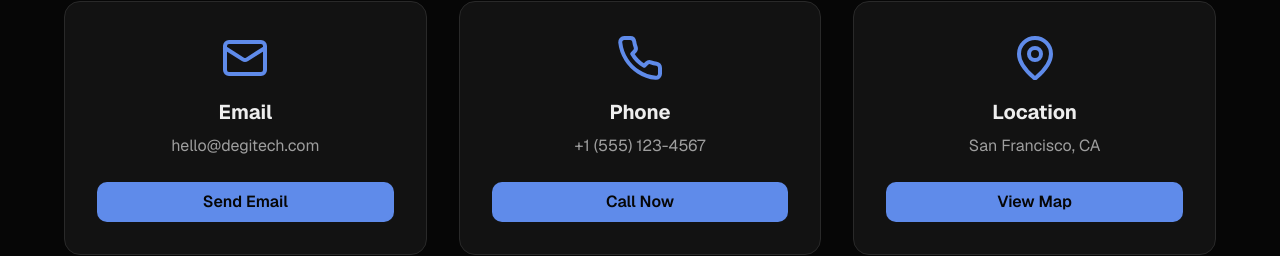
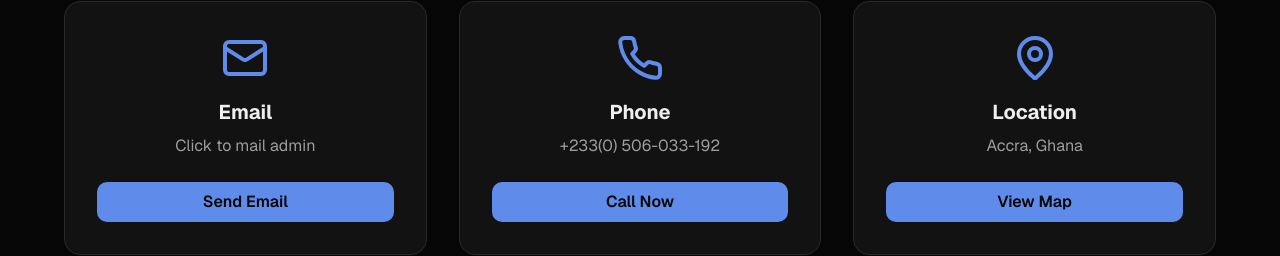
Before and after one commit to EnockDegraft/degitech, a Next.js app: page /contact in a window 1280 px wide. Shown: the part 425-681 px from the top of the page. Built offline with nearby package versions, Linux system fonts and the light colour scheme.

Commit message:
main commit v3.1

```diff
--- a/app/contact/page.tsx
+++ b/app/contact/page.tsx
@@ -72,19 +72,22 @@ export default function ContactPage() {
             {
               icon: Mail,
               title: "Email",
-              content: "hello@degitech.com",
+              content: "Click to mail admin",
+              href:"mailto:enocksarpong64@gmail.com",
               action: "Send Email",
             },
             {
               icon: Phone,
               title: "Phone",
-              content: "+1 (555) 123-4567",
+              content: "+233(0) 506-033-192",
+              href:"tel:+233506033192",
               action: "Call Now",
             },
             {
               icon: MapPin,
               title: "Location",
-              content: "San Francisco, CA",
+              content: "Accra, Ghana",
+              href:"https://maps.app.goo.gl/pVBQDXfsy2EKSQg39",
               action: "View Map",
             },
           ].map((contact) => {
@@ -94,9 +97,11 @@ export default function ContactPage() {
                 <Icon className="w-12 h-12 text-primary mx-auto mb-4" />
                 <h3 className="text-xl font-bold text-foreground mb-2">{contact.title}</h3>
                 <p className="text-muted-foreground mb-6">{contact.content}</p>
-                <button className="w-full px-4 py-2 bg-primary text-primary-foreground rounded-lg hover:opacity-90 transition-opacity font-semibold">
-                  {contact.action}
-                </button>
+                <a href={contact.href} target="_blank" rel="noopener noreferrer">
+                  <button className="w-full px-4 py-2 bg-primary text-primary-foreground rounded-lg hover:opacity-90 transition-opacity font-semibold">
+                    {contact.action}
+                  </button>
+                </a>
               </div>
             )
           })}
```
